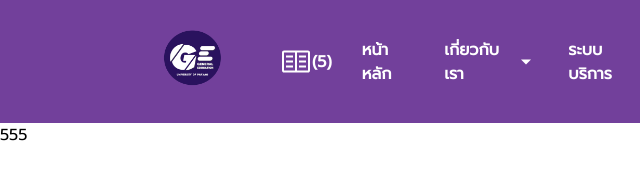
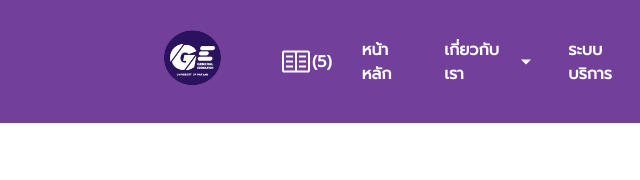
Before and after one commit to 3Melody/GE-Modify, a website: page index.html in a window 1280 px wide. Shown: the full height of the page, 0-640 px from the left. Drawn offline with Linux system fonts and the light colour scheme.

Commit message:
Revert "testing"
This reverts commit 75a419ea90904cb975460c49f01d6ae94710e1c2.

```diff
--- a/index.html
+++ b/index.html
@@ -53,9 +53,6 @@
             </div>
        </div>
     </div>
-    <div class="sd">
-        555
-    </div>
     <script src="src/navbar.js"></script>
 </body>
 </html>
```
